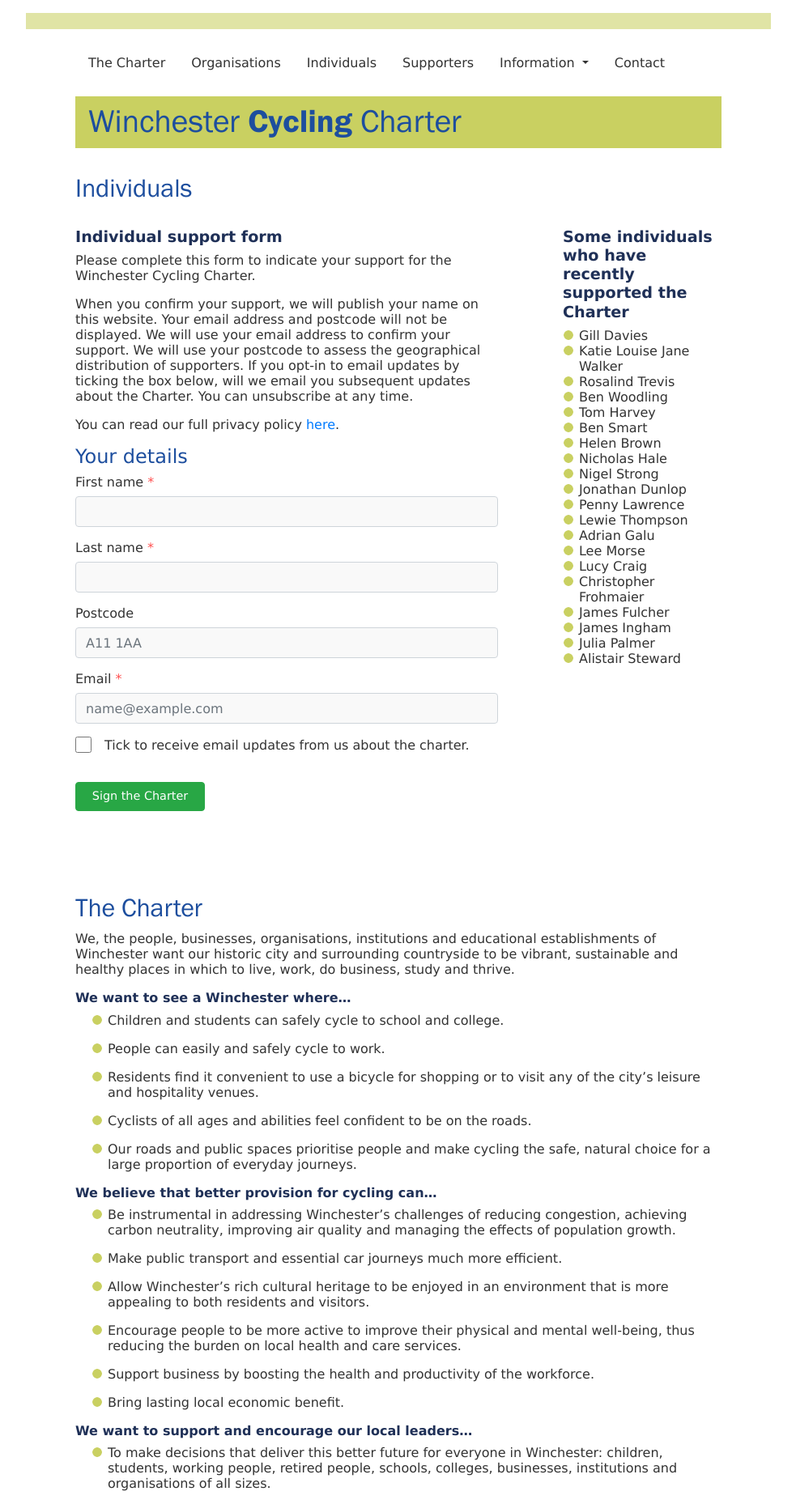
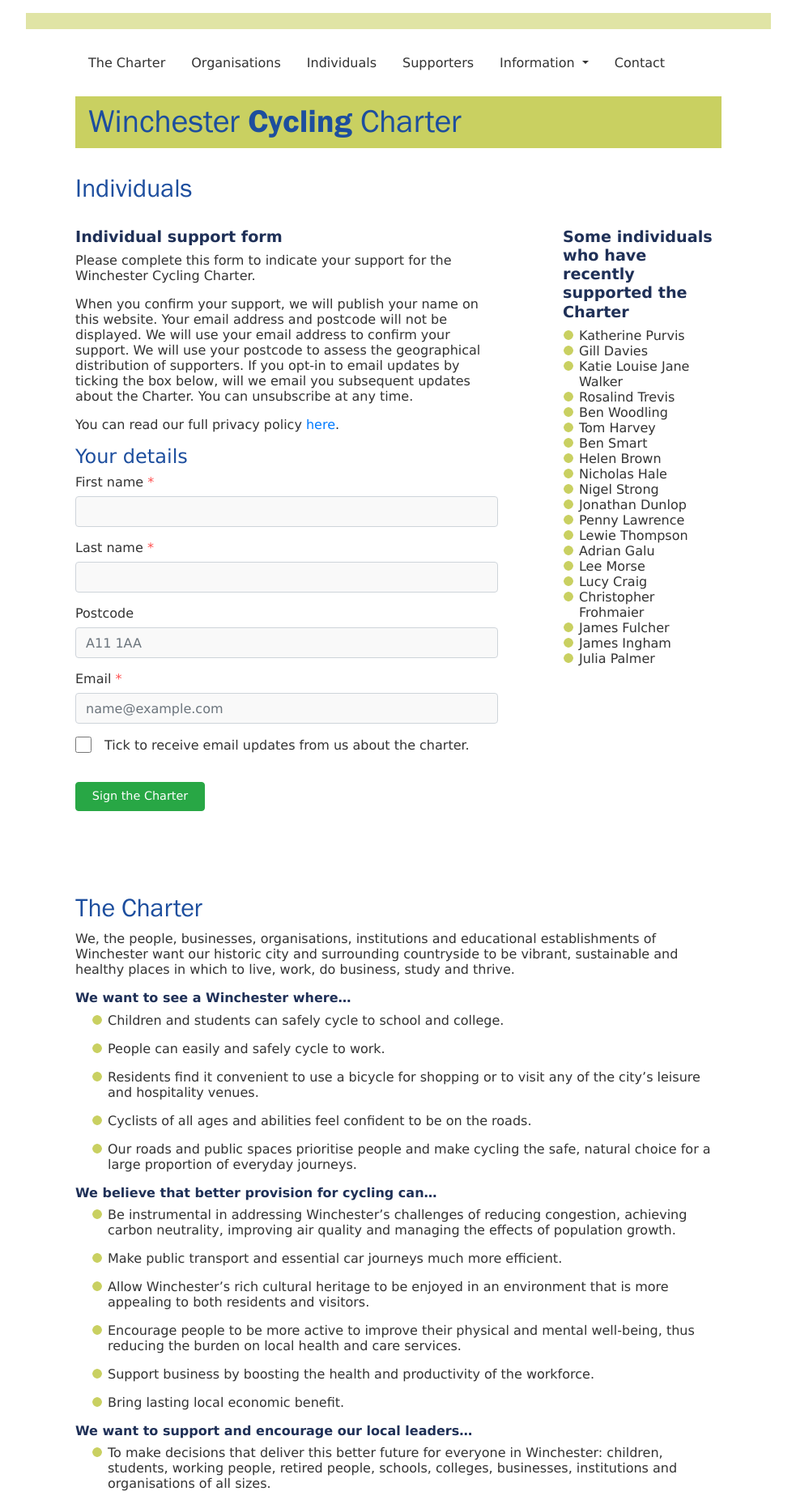
Before and after one commit to winchestercyclingcharter/winchestercyclingcharter.github.io, a Jekyll site: the page built from ind-page.md, in a window 1280 px wide. Shown: the whole page at 81% size, without its empty margins (148-1131 px from the left). Built offline with Jekyll 4.4.1, drawn with Linux system fonts in a browser that asks for light colours; nearby versions of some CDN libraries.

Commit message:
Update people.yml

```diff
--- a/_data/people.yml
+++ b/_data/people.yml
@@ -854,3 +854,4 @@ people:
 - { lastname: Strong, firstname: Nigel, dt: 20230930-102613-028736 }
 - { lastname: Walker, firstname: Katie Louise Jane, dt: 20231010-084616-281277 }
 - { lastname: Davies, firstname: Gill, dt: 20231019-132756-568979 }
+- { lastname: Purvis, firstname: Katherine, dt: 20231031-203008-741537 }
```
